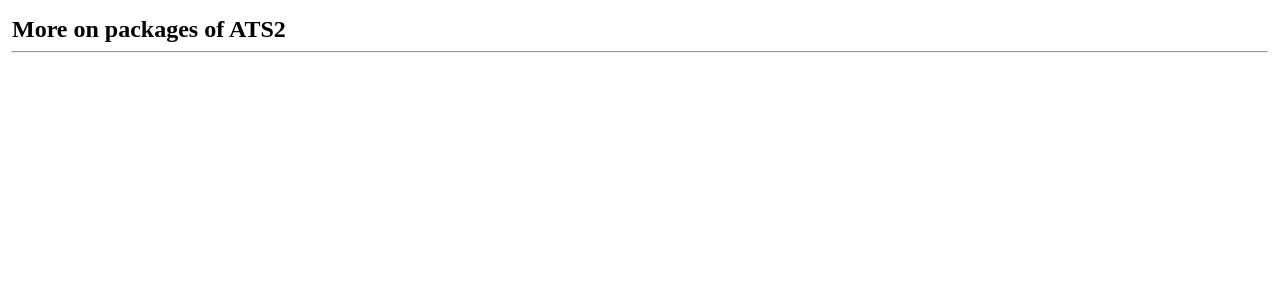
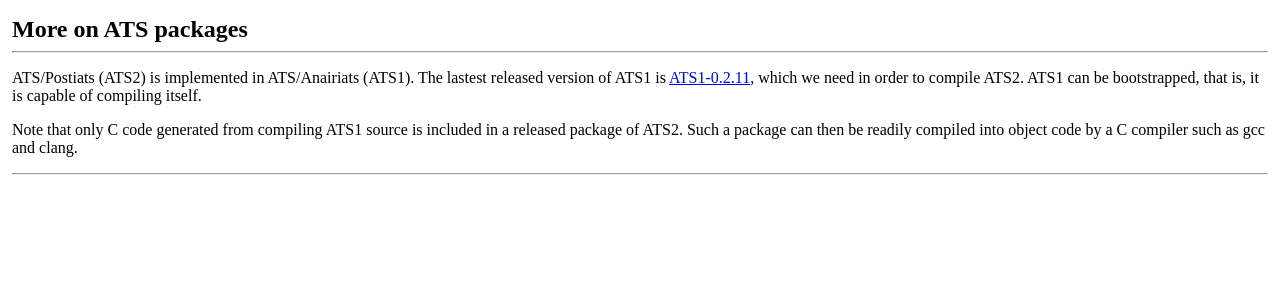
Before and after one commit to githwxi/atslangweb, a PHP site: page /thePageRBodyRight/Downloads.php in a window 1280 px wide. Shown: the top 300 px of the page. Run offline with PHP 8.4, Linux system fonts and the light colour scheme.

Commit message:
Updating: improving ats2langweb

```diff
--- a/thePageRBodyRight/Downloads.php
+++ b/thePageRBodyRight/Downloads.php
@@ -12,7 +12,23 @@
 style="margin-top:8px;padding-top:8px;padding-left:4px;padding-right:4px"
 ><!--div-->
 
-<h2 style="display:inline;">More on packages of ATS2</h2>
+<h2 style="display:inline;">More on ATS packages</h2>
+
+<hr></hr>
+
+<p>
+ATS/Postiats (ATS2) is implemented in ATS/Anairiats (ATS1).
+The lastest released version of ATS1 is
+<a href="http://sourceforge.net/projects/ats-lang/files/latest/download?source=files">ATS1-0.2.11</a>,
+which we need in order to compile ATS2.
+ATS1 can be bootstrapped, that is, it is capable of compiling itself.
+</p>
+
+<p>
+Note that only C code generated from compiling ATS1 source is included in a
+released package of ATS2. Such a package can then be readily compiled into
+object code by a C compiler such as gcc and clang.
+</p>
 
 <hr></hr>
 
```
